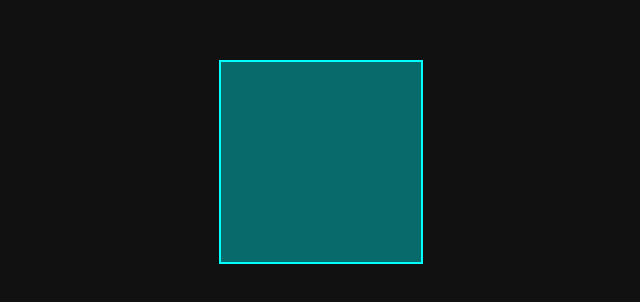
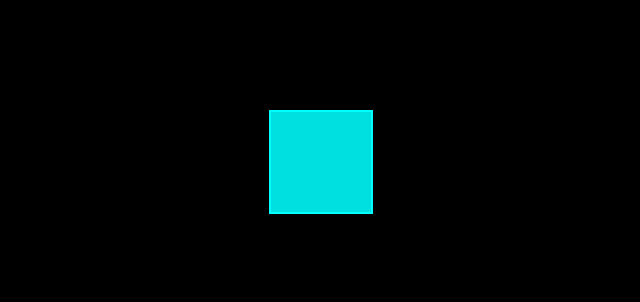
Before and after one commit to asy3751-blip/my-project, a website: page index.html in a window 1280 px wide. Shown: the part 240-542 px from the top of the page, without its empty margins (321-961 px from the left). Drawn offline with Linux system fonts and the light colour scheme.

Commit message:
Fresh start

```diff
--- a/index.html
+++ b/index.html
@@ -1,28 +1,25 @@
 <!DOCTYPE html>
 <html>
 <head>
-    <title>My 3D Cube</title>
+    <title>3D Cube</title>
     <style>
-        body { margin: 0; background: #111; display: flex; justify-content: center; align-items: center; height: 100vh; overflow: hidden; }
-        .cube { width: 200px; height: 200px; transform-style: preserve-3d; animation: rotate 5s infinite linear; }
-        .face { position: absolute; width: 200px; height: 200px; border: 2px solid #0ff; opacity: 0.8; background: rgba(0, 255, 255, 0.1); }
-        .front  { transform: translateZ(100px); }
-        .back   { transform: rotateY(180px) translateZ(100px); }
-        .left   { transform: rotateY(-90px) translateZ(100px); }
-        .right  { transform: rotateY(90px) translateZ(100px); }
-        .top    { transform: rotateX(90px) translateZ(100px); }
-        .bottom { transform: rotateX(-90px) translateZ(100px); }
+        body { margin: 0; background: black; display: flex; justify-content: center; align-items: center; height: 100vh; }
+        .cube { width: 100px; height: 100px; position: relative; transform-style: preserve-3d; animation: rotate 5s infinite linear; }
+        .face { position: absolute; width: 100px; height: 100px; background: rgba(0, 255, 255, 0.3); border: 2px solid #0ff; }
+        .front  { transform: translateZ(50px); }
+        .back   { transform: rotateY(180px) translateZ(50px); }
+        .left   { transform: rotateY(-90px) translateZ(50px); }
+        .right  { transform: rotateY(90px) translateZ(50px); }
+        .top    { transform: rotateX(90px) translateZ(50px); }
+        .bottom { transform: rotateX(-90px) translateZ(50px); }
         @keyframes rotate { from { transform: rotateX(0) rotateY(0); } to { transform: rotateX(360deg) rotateY(360deg); } }
     </style>
 </head>
 <body>
     <div class="cube">
-        <div class="face front"></div>
-        <div class="face back"></div>
-        <div class="face left"></div>
-        <div class="face right"></div>
-        <div class="face top"></div>
-        <div class="face bottom"></div>
+        <div class="face front"></div><div class="face back"></div>
+        <div class="face left"></div><div class="face right"></div>
+        <div class="face top"></div><div class="face bottom"></div>
     </div>
 </body>
 </html>
```
